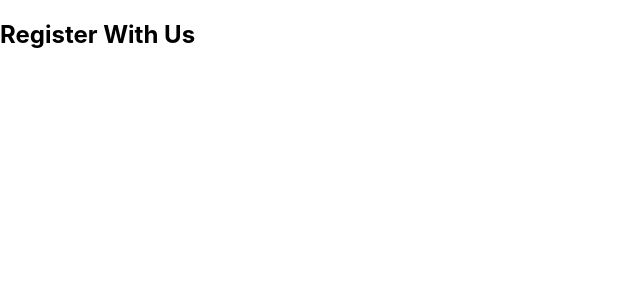
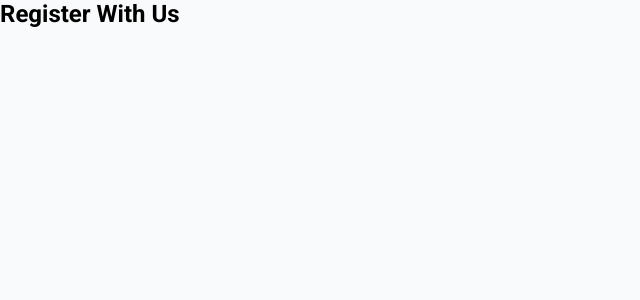
Before and after one commit to JAYMAC1/react-playground, a React (Create React App) app: page / in a window 1280 px wide. Shown: the top 300 px of the page, without its empty margins (0-640 px from the left). Built offline with nearby package versions, Linux system fonts and the light colour scheme.

Commit message:
added link to Roboto google font

```diff
--- a/public/index.html
+++ b/public/index.html
@@ -5,7 +5,11 @@
     <link rel="icon" href="%PUBLIC_URL%/favicon.ico" />
     <meta name="viewport" content="width=device-width, initial-scale=1" />
     <meta name="theme-color" content="#000000" />
-    <title>React App</title>
+    <link
+      href="https://fonts.googleapis.com/css2?family=Roboto:ital,wght@0,100;0,300;0,400;0,500;0,700;0,900;1,100;1,300;1,400;1,500;1,700;1,900&display=swap"
+      rel="stylesheet"
+    />
+    <title>Project Manager</title>
   </head>
   <body>
     <noscript>You need to enable JavaScript to run this app.</noscript>
--- a/src/index.css
+++ b/src/index.css
@@ -1,13 +1,10 @@
-body {
+* {
+  box-sizing: border-box;
+  padding: 0;
   margin: 0;
-  font-family: -apple-system, BlinkMacSystemFont, 'Segoe UI', 'Roboto', 'Oxygen',
-    'Ubuntu', 'Cantarell', 'Fira Sans', 'Droid Sans', 'Helvetica Neue',
-    sans-serif;
-  -webkit-font-smoothing: antialiased;
-  -moz-osx-font-smoothing: grayscale;
 }
 
-code {
-  font-family: source-code-pro, Menlo, Monaco, Consolas, 'Courier New',
-    monospace;
+body {
+  background-color: #f9fafb;
+  font-family: 'Roboto', sans;
 }
```
